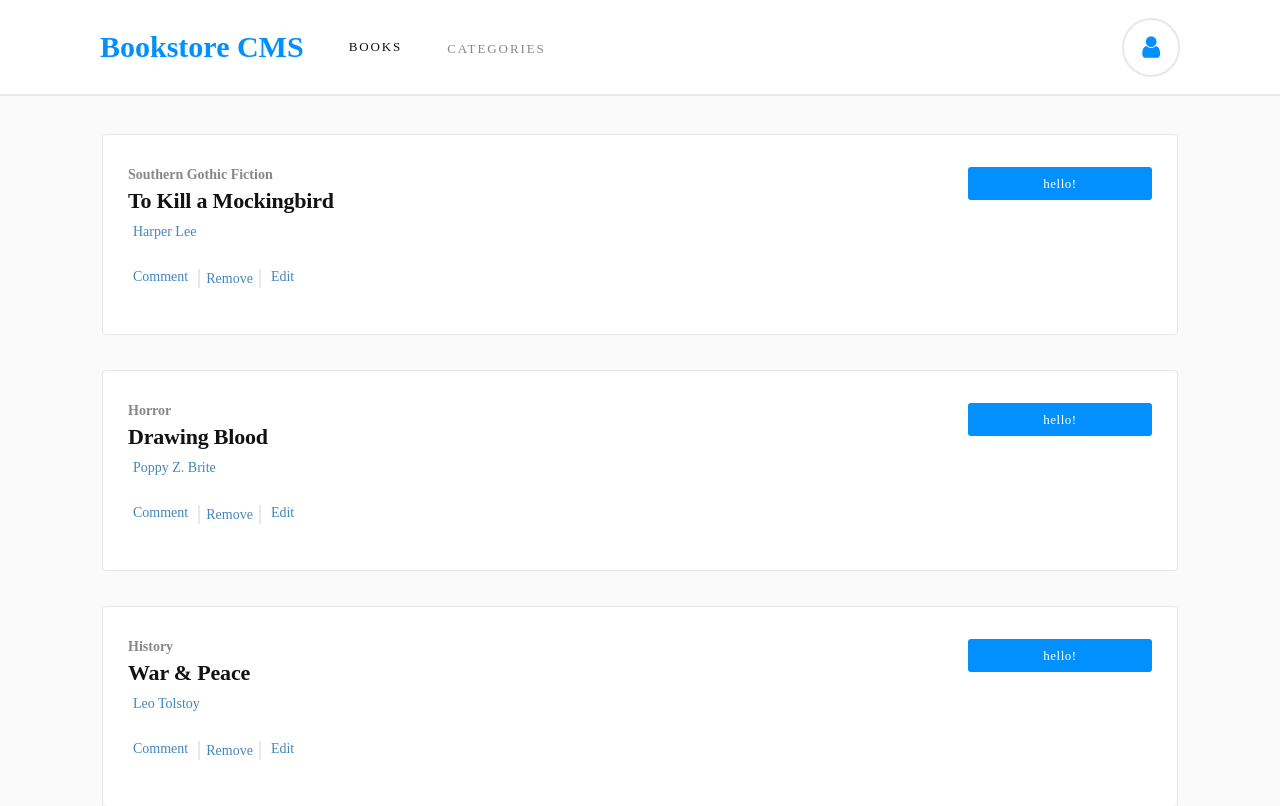
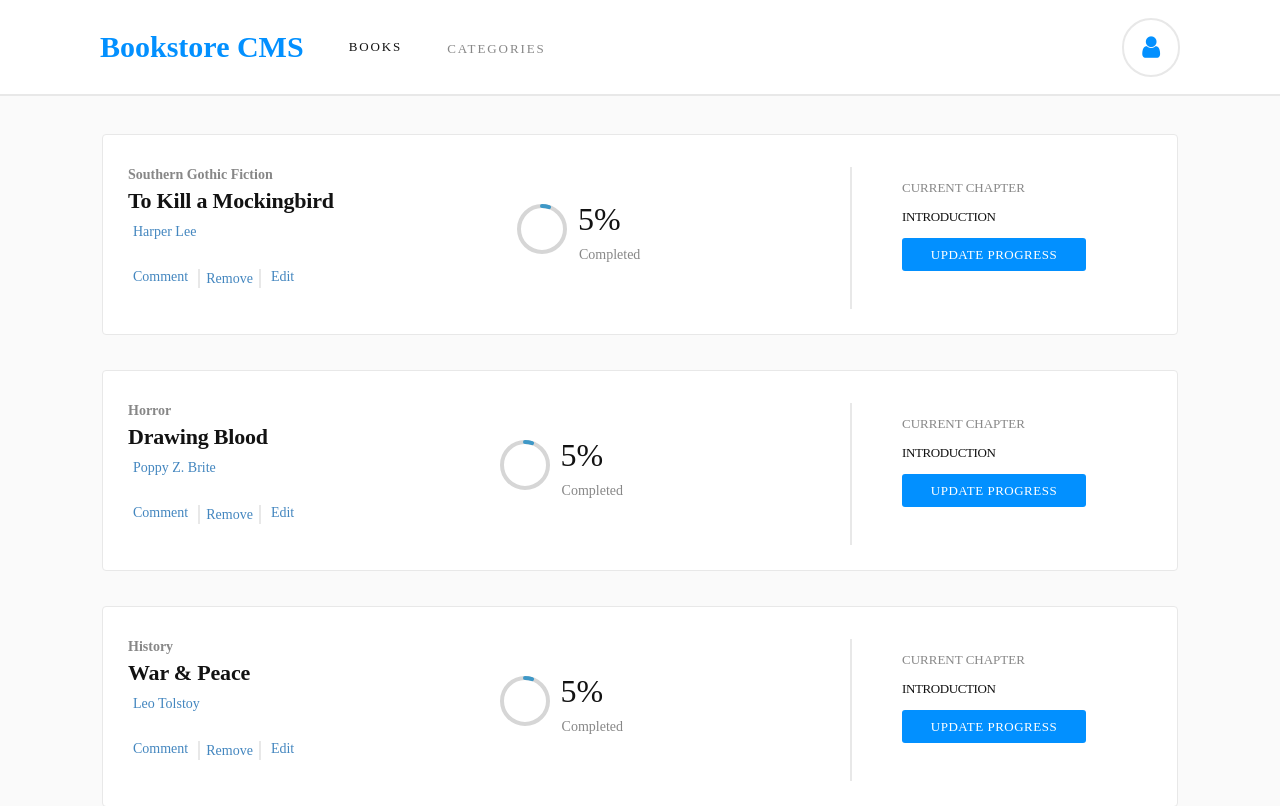
Before and after one commit to defoebrand/bad-magic-books, a React (Create React App) app: page / in a window 1280 px wide. Shown: the top 806 px of the page. Built offline with nearby package versions, Linux system fonts and the light colour scheme.

Commit message:
Update row style

```diff
--- a/package.json
+++ b/package.json
@@ -8,6 +8,7 @@
     "@testing-library/user-event": "^12.6.0",
     "prop-types": "^15.7.2",
     "react": "^17.0.1",
+    "react-circular-progressbar": "^2.0.3",
     "react-dom": "^17.0.1",
     "react-redux": "^7.2.2",
     "react-scripts": "4.0.1",
--- a/src/components/App.js
+++ b/src/components/App.js
@@ -5,8 +5,6 @@ import BooksForm from '../containers/BooksForm';
 import CategoryFilter from '../containers/CategoryFilter';
 
 import { changeFilter } from '../actions';
-
-import '../styles/App.css';
 
 const appStyle = {
   display: 'flex',
@@ -42,7 +40,6 @@ const iconStyle = {
 
 const titleStyle = {
   whiteSpace: 'nowrap',
-  // margin: '6px 47px 2px 0',
   marginLeft: 100,
   fontFamily: 'Montserrat',
   fontSize: 30,
@@ -51,7 +48,6 @@ const titleStyle = {
 };
 
 const bookStyle = {
-  // margin: '18px 41px 11px 0',
   marginLeft: 45,
   marginRight: 45,
   fontFamily: 'Montserrat',
--- a/src/components/Book.js
+++ b/src/components/Book.js
@@ -1,10 +1,12 @@
 import PropTypes from 'prop-types';
+import { CircularProgressbar } from 'react-circular-progressbar';
+import 'react-circular-progressbar/dist/styles.css';
 
 const rowStyle = {
   display: 'flex',
   justifyContent: 'space-between',
   width: '80vw',
-  // margin: '37px 0 0',
+  minWidth: 'max-content',
   marginBottom: 35,
   padding: '32px 25px 25px 25px',
   borderRadius: 4,
@@ -28,7 +30,6 @@ const catStyle = {
 
 const titleStyle = {
   margin: '5px 0',
-  // margin: '7px 323px 0 0',
   fontFamily: 'RobotoSlab',
   fontSize: 22,
   fontWeight: 'bold',
@@ -45,7 +46,6 @@ const linksDiv = {
 const linkStyle = {
   height: 19,
   margin: 5,
-  // margin: '3px 15px 2px 0',
   fontFamily: 'RobotoSlab',
   fontSize: 14,
   fontWeight: 300,
@@ -64,8 +64,6 @@ const buttonStyle = {
   border: 'none',
   width: 184,
   height: 33,
-  // margin: '12px 0 9px 59px',
-  // padding: '7px 19px 8px 22px',
   borderRadius: 3,
   fontFamily: 'RobotoSlab',
   fontSize: 13,
@@ -74,6 +72,66 @@ const buttonStyle = {
   textAlign: 'center',
   color: '#fff',
 };
+
+const progressStyle = {
+  display: 'flex',
+  justifyContent: 'space-around',
+  alignItems: 'center',
+  width: 100,
+};
+
+const progressTextStyle = {
+  display: 'flex',
+  flexDirection: 'column',
+  flexWrap: 'wrap',
+  width: 50,
+};
+const percentStyle = {
+  width: 68,
+  height: 39,
+  margin: '1px 92px 0 11px',
+  fontFamily: 'Montserrat',
+  fontSize: 32,
+  color: '#121212',
+};
+
+const completeStyle = {
+  width: 80,
+  height: 18,
+  margin: '7px 79px 12px 12px',
+  opacity: 0.5,
+  fontFamily: 'Montserrat',
+  fontSize: 14,
+
+  color: '#121212',
+};
+
+const circularStyle = {
+  width: 68,
+  height: 68,
+};
+
+const chapterStyle = {
+  borderLeft: '2px solid #e8e8e8',
+  paddingLeft: 50,
+  width: 125,
+  margin: '0 125px 0 50px',
+  fontFamily: 'RobotoSlab',
+  fontSize: 13,
+  fontWeight: 300,
+  whiteSpace: 'nowrap',
+  color: 'rgb(18, 18, 18, 0.5)',
+};
+
+const chapterTitleStyle = {
+  fontFamily: 'RobotoSlab',
+  fontSize: 13,
+  fontWeight: 300,
+  letterSpacing: -0.4,
+  color: '#121212',
+};
+
+const percent = 5;
 
 const Book = ({ book, handleClick }) => (
   <div style={rowStyle}>
@@ -87,7 +145,25 @@ const Book = ({ book, handleClick }) => (
         <p style={linkStyle}>Edit</p>
       </div>
     </div>
-    <button type="button" style={buttonStyle}>hello!</button>
+    <div style={progressStyle}>
+      <div style={circularStyle}>
+        <CircularProgressbar value={percent} className="circular" />
+      </div>
+      <div style={progressTextStyle} className="circularProgress">
+        <p style={percentStyle}>
+          {percent}
+          %
+        </p>
+        <p style={completeStyle}>
+          Completed
+        </p>
+      </div>
+    </div>
+    <div style={chapterStyle}>
+      <p>CURRENT CHAPTER</p>
+      <p style={chapterTitleStyle}>INTRODUCTION</p>
+      <button type="button" style={buttonStyle}>UPDATE PROGRESS</button>
+    </div>
   </div>
 );
 
--- a/src/containers/CategoryFilter.js
+++ b/src/containers/CategoryFilter.js
@@ -3,7 +3,6 @@ import PropTypes from 'prop-types';
 
 const catStyle = {
   height: 16,
-  // margin: '18px 664px 11px 41px',
   opacity: 0.5,
   fontFamily: 'Montserrat',
   fontSize: 13,
```
Also changed, not shown: src/styles/App.css (deleted, +0 -26 lines), src/styles/index.css (line endings or trailing spaces), 2 other files (tests, documents, lock files or other folders).
